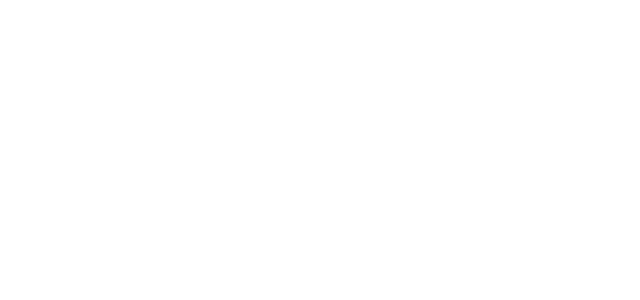
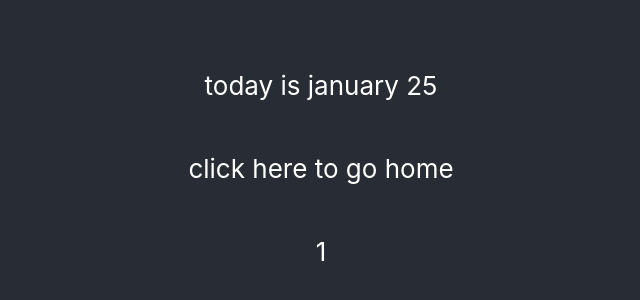
Before and after one commit to mrpiggy97/secondAwsTest, a React (Create React App) app in the folder app/: page /current-time/1 in a window 1280 px wide. Before the commit this address had no page. Shown: the part 232-532 px from the top of the page, without its empty margins (319-959 px from the left). Built offline with nearby package versions, Linux system fonts and the light colour scheme.

Commit message:
made a new build with a new view

```diff
--- a/app/src/App.tsx
+++ b/app/src/App.tsx
@@ -1,9 +1,10 @@
 import React from 'react';
-import { Routes,Route } from 'react-router-dom'
+import { Routes,Route } from 'react-router-dom';
 
-import HomeView from './views/Homeview'
-import AboutView from './views/AboutView'
+import HomeView from './views/Homeview';
+import AboutView from './views/AboutView';
 import GreetingsView from './views/Greetings';
+import CurrentTimeView from './views/CurrentTimeView';
 
 function App() {
   return (
@@ -11,6 +12,7 @@
       <Route path="/" element={<HomeView/>} />
       <Route path="/about" element={<AboutView/>}/>
       <Route path="greetings" element={<GreetingsView />} />
+      <Route path="/current-time/:greeting" element={<CurrentTimeView/>} />
     </Routes>
   );
 }
--- /dev/null
+++ b/app/src/views/CurrentTimeView.tsx
@@ -0,0 +1,22 @@
+import React from 'react'
+
+import {useNavigate, NavigateFunction, useParams} from 'react-router-dom'
+
+export default function CurrentTimeView() : JSX.Element{
+    let navigate : NavigateFunction = useNavigate()
+    let params = useParams()
+    const navigateToHome = (e : React.MouseEvent) : void => {
+        e.preventDefault()
+        navigate("/")
+    }
+    let currentTime = new Date()
+    return(
+        <div>
+            <header className='App-header'>
+                <p>today is january {currentTime.getUTCDate()}</p>
+                <p className='navigate' onClick={navigateToHome}>click here to go home</p>
+                <p>{params.greeting}</p>
+            </header>
+        </div>
+    )
+}
--- a/app/src/views/Homeview.tsx
+++ b/app/src/views/Homeview.tsx
@@ -12,16 +12,20 @@
         e.preventDefault()
         navigator("/greetings")
     }
+    const navigateToCurrentTimeView = (e : React.MouseEvent) : void => {
+        e.preventDefault()
+        navigator(`/current-time/gawr`)
+    }
     return(
         <div className="App">
         <header className="App-header">
             <img src={logo} className="App-logo" alt="logo" />
-            <p>we use aws copilot for deployment and its pipeline</p>
+            <p>we use aws copilot for deployment</p>
             <p>we also make use of aws ecr to store the image for this app</p>
-            <p>this is an edit made possible by aws copilot's pipeline (which uses codeDeploy)</p>
-            <p>this should work</p>
+            <p>this is an edit made possible by editing image to be used by service</p>
             <p className='navigate' onClick={navigateToAboutView}>click here to go to about page</p>
             <p className='navigate' onClick={navigateToGreetingsView}>click here to go to greetings view</p>
+            <p className='navigate' onClick={navigateToCurrentTimeView}>click here to go to current time view</p>
         </header>
         </div>
     )
```
Also changed, not shown: app/build/asset-manifest.json, app/build/index.html.
